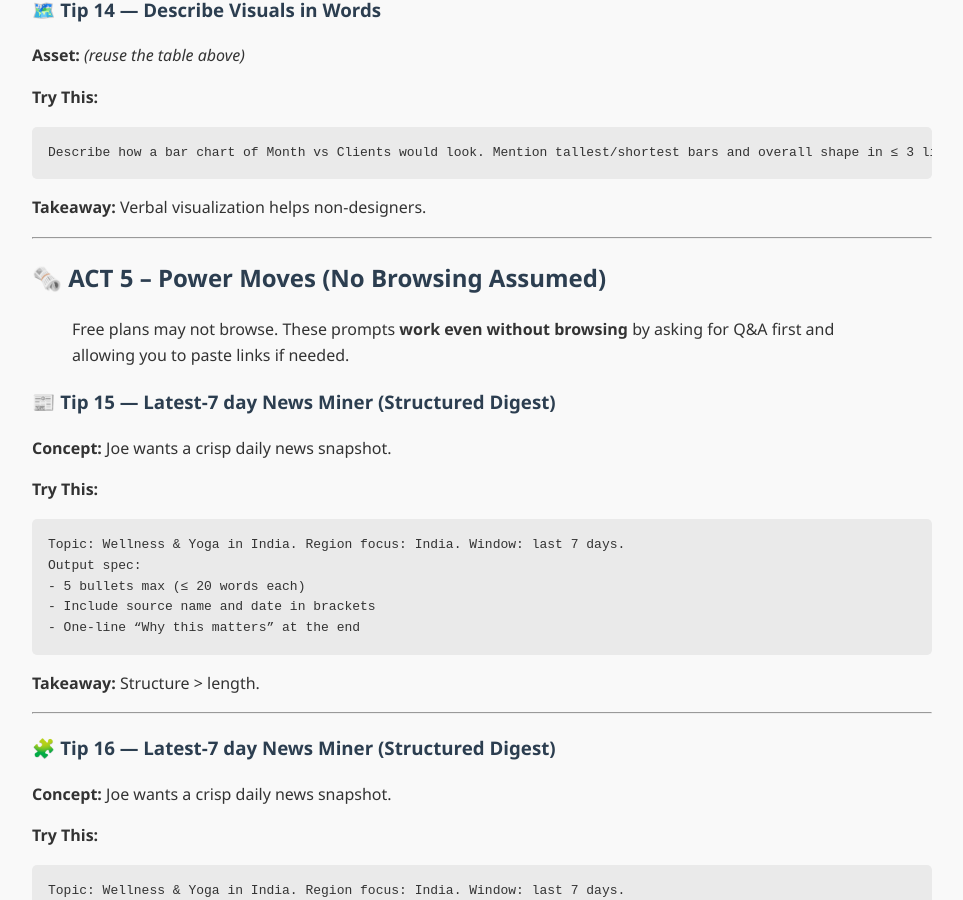
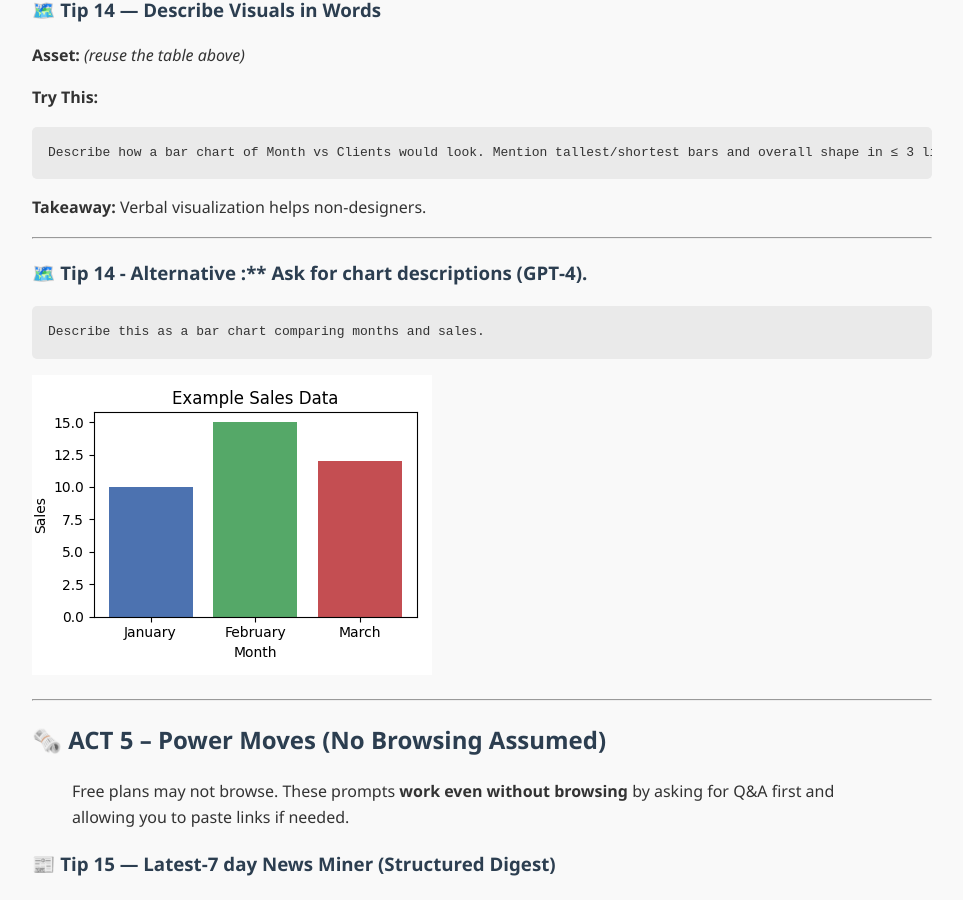
Before and after one commit to ImKprabhat/AIforAll-Courses, a Jekyll site: the page built from docs/episodes/ep1.md, in a window 1280 px wide and 900 px high, scrolled down 5640 px. Shown: the whole window, without its empty margins (158-1121 px from the left). Built offline with Jekyll 4.4.1, drawn with Linux system fonts in a browser that asks for light colours; our own code applies the rules of GitHub Pages for plain Markdown files.

Commit message:
Verifie Tutorial

````diff
--- a/docs/episodes/ep1.md
+++ b/docs/episodes/ep1.md
@@ -271,6 +271,17 @@ Describe how a bar chart of Month vs Clients would look. Mention tallest/shortes
 
 ---
 
+### 🗺️ Tip 14 - Alternative :** Ask for chart descriptions (GPT‑4).
+
+```markdown
+Describe this as a bar chart comparing months and sales.
+```
+<!-- inserted image -->
+![Sales Chart](sales_chart.png){: .center }
+<!-- end inserted image -->
+
+---
+
 ## 🗞️ ACT 5 – Power Moves (No Browsing Assumed)
 
 > Free plans may not browse. These prompts **work even without browsing** by asking for Q&A first and allowing you to paste links if needed.
````
